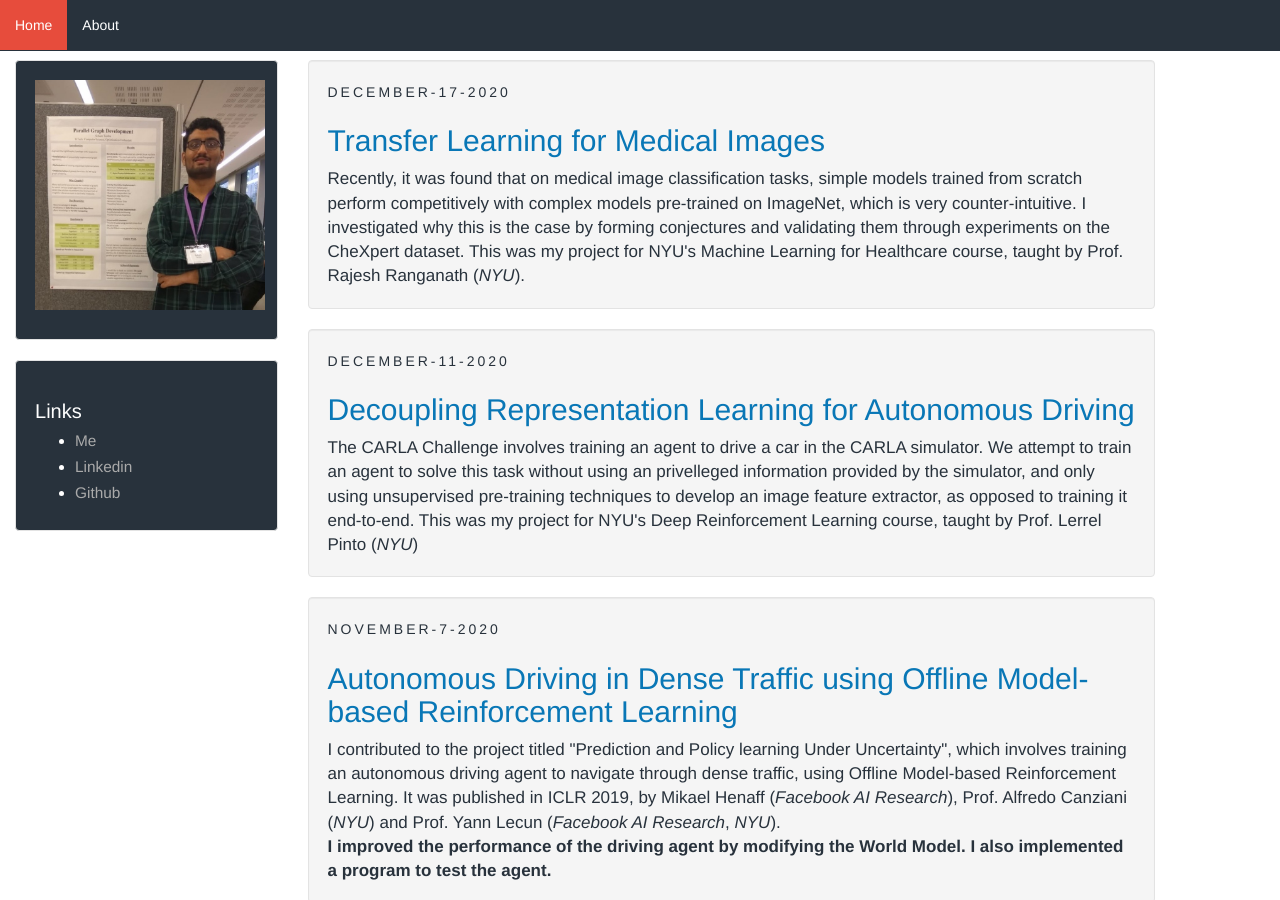
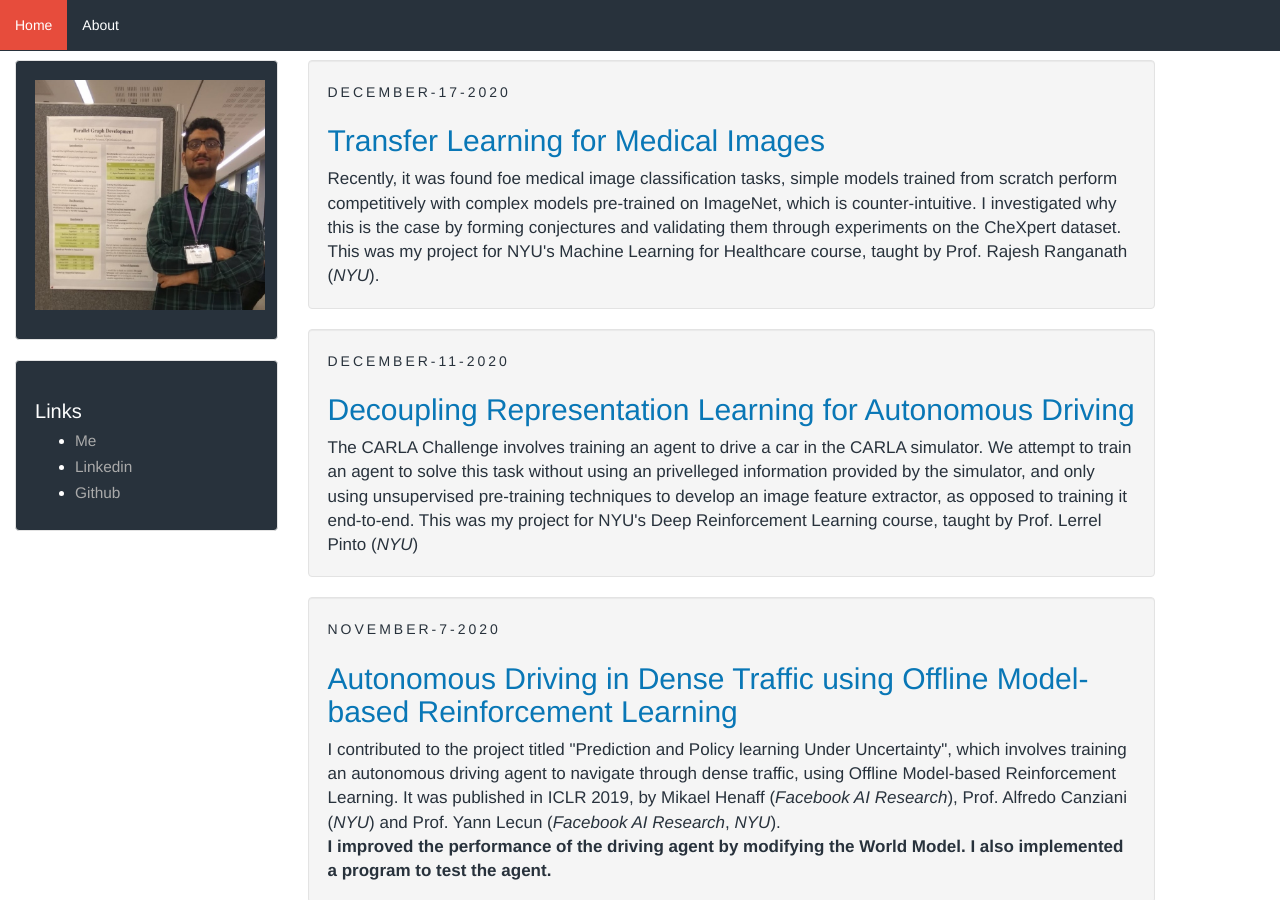
Before and after one commit to SohamTamba/projects, a Jekyll site: the page built from index.html, in a window 1280 px wide and 900 px high. Built offline with Jekyll 4.4.1, drawn with Linux system fonts in a browser that asks for light colours; the list of posts is cut into pages by our own code.

```diff
--- a/_posts/2020-12-11-rl-carla.markdown
+++ b/_posts/2020-12-11-rl-carla.markdown
@@ -19,6 +19,7 @@ description: The CARLA Challenge involves training an agent to drive a car in th
 
 Training an neural network agent to solve a task in an environment end-to-end is usually very data inefficient. One usually requires samples of the order of $10^5$ to solve even a simple task, such as [Bipedal Walker](http://gym.openai.com/envs/BipedalWalkerHardcore-v2/). A possible solution to this issue is to leverage unsupervised pre-training to train the model backbone prior to training the model. Recent methods have found success in applying these techniques to solve simple tasks with less data, so we hoped to do the same for a complex task, which is the CARLA Challenge. Current solution to the CARLA Challenge - among the ones published - rely on privelleged information provided by the simulator to train an agent, such as the location of all traffic lights. We attempt to solve the task without this information.
 
+Unfortunately, we under-estimated the difficulty of this task and could not conduct much experimentation within the deadline.
 
 <br>
 
@@ -95,7 +96,7 @@ We initially trained a Resnet-50 backbone, but found that it was too large to ru
 
 ## CARLA Training
 
-We trained a MLP on top of the backbone mentioned above to predict where the auto-pilot would move the car to for each of the 8 possible high-level commands. We trained another simple MLP to output the 3 actions of the agent, with target displacement, current inertia and speed as its input.
+We trained a MLP on top of the backbone mentioned above to predict where the auto-pilot would move the car to for each of the 8 possible high-level commands. We trained another simple MLP to output the 3 actions of the agent, with target displacement, current inertia and speed as its input. This is similar to the algorithm used by [2].
 
 
 <div style="background-color:rgba(0, 0, 0, 0.2470588); text-align:center; vertical-align: middle; padding:29px 0;">
--- a/_posts/2020-12-17-mlhc-tf.markdown
+++ b/_posts/2020-12-17-mlhc-tf.markdown
@@ -5,7 +5,7 @@ date:   2020-12-17 14:10:51 +0800
 categories: Deep-Learning
 mathjax: true
 tags: Healthcare Deep-Learning Machine-Learning Pytorch-Lightning Pytorch Python
-description: Recently, it was found that on medical image classification tasks, simple models trained from scratch perform competitively with complex models pre-trained on ImageNet, which is very counter-intuitive. I investigated why this is the case by forming conjectures and validating them through experiments on the CheXpert dataset. This was my project for NYU's Machine Learning for Healthcare course, taught by Prof. Rajesh Ranganath (<i>NYU</i>).
+description: Recently, it was found foe medical image classification tasks, simple models trained from scratch perform competitively with complex models pre-trained on ImageNet, which is counter-intuitive. I investigated why this is the case by forming conjectures and validating them through experiments on the CheXpert dataset. This was my project for NYU's Machine Learning for Healthcare course, taught by Prof. Rajesh Ranganath (<i>NYU</i>).
 ---
 
 <style>
```
Also changed, not shown: _posts/2020-11-07-dl-ppuu.markdown (+10 -0 lines), 1 other file.
